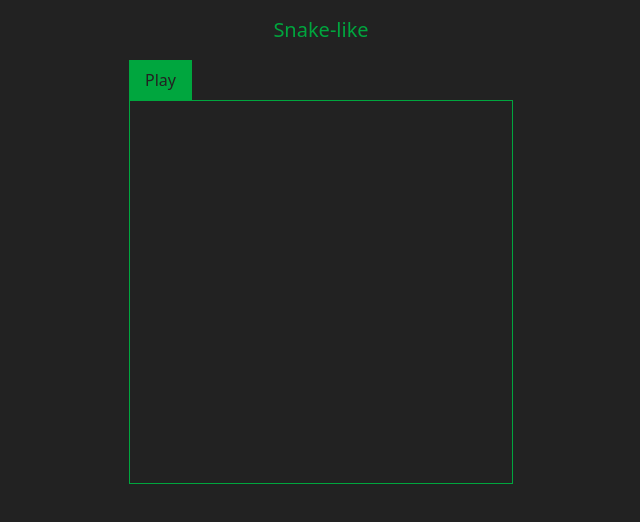
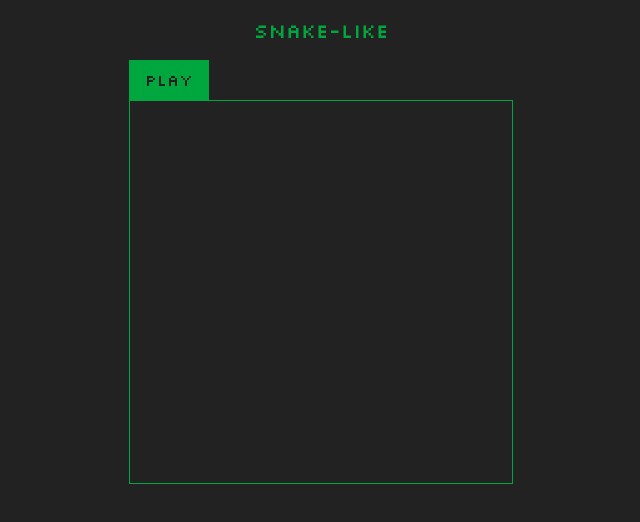
Before and after one commit to shanemcfadden/snake-like, a React (Vite) app: page / in a window 1280 px wide. Shown: the top 522 px of the page, without its empty margins (319-959 px from the left). Built offline with nearby package versions, Linux system fonts and the light colour scheme.

Commit message:
Add Silkscreen font

```diff
--- a/index.html
+++ b/index.html
@@ -6,7 +6,7 @@
     <meta name="viewport" content="width=device-width, initial-scale=1.0" />
     <title>Snake</title>
   </head>
-  <body class="bg-background text-primary">
+  <body class="bg-background font-[Silkscreen] text-primary">
     <div id="root"></div>
     <script type="module" src="/src/main.tsx"></script>
   </body>
--- a/src/index.css
+++ b/src/index.css
@@ -5,3 +5,10 @@
   --color-secondary: #A1A4DD;
   --color-background: #222222;
 }
+
+@font-face {
+  font-family: Silkscreen;
+  font-style: normal;
+  font-weight: 400;
+  src: url("/fonts/Silkscreen-Regular.ttf") format("truetype");
+}
```
Also changed, not shown: public/fonts/Silkscreen-Regular.ttf (added).
